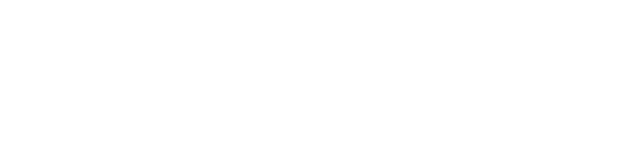
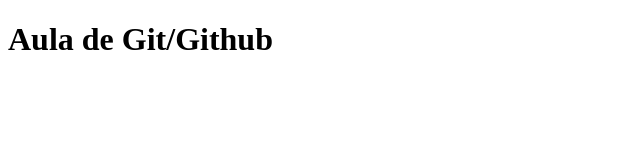
Before and after one commit to JefJesus/projetogit, a plain HTML site: page index.html in a window 1280 px wide. Shown: the whole page, without its empty margins (0-640 px from the left). Drawn offline with Linux system fonts and the light colour scheme.

Commit message:
inclusão de cabeçalho HTML

```diff
--- a/index.html
+++ b/index.html
@@ -6,6 +6,6 @@
     <title>Projeto Git</title>
 </head>
 <body>
-
+    <h1>Aula de Git/Github</h1>
 </body>
 </html>
```
